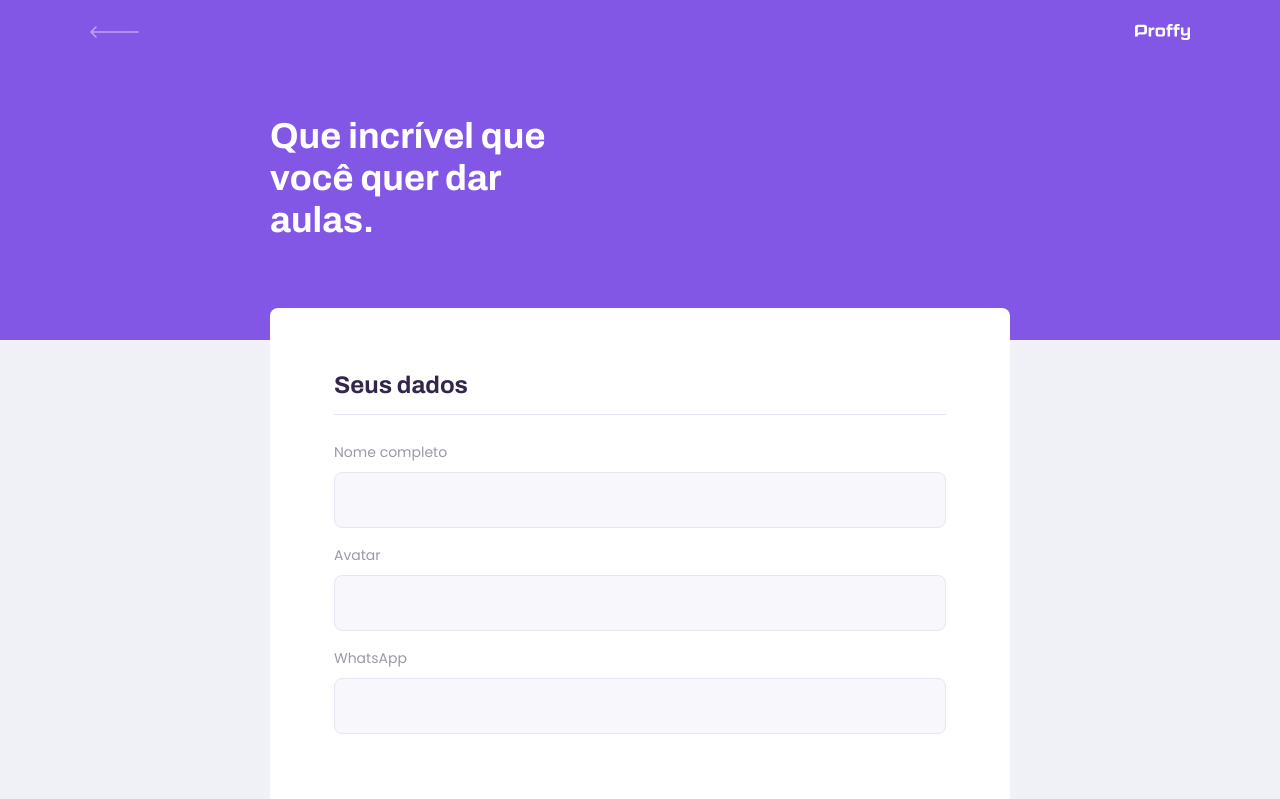
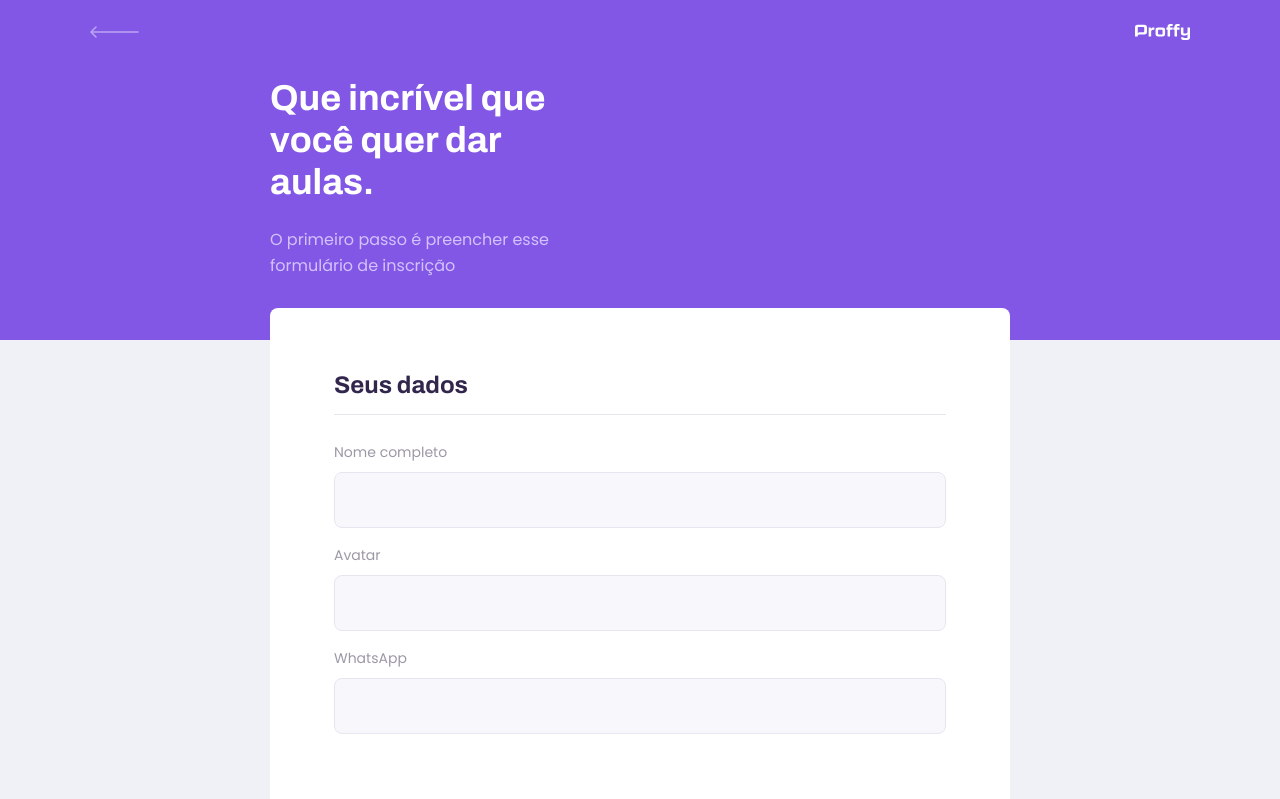
Before and after one commit to BZ3R0/proffy, a React (Create React App) app in the folder web/: page /give-classes in a window 1280 px wide. Shown: the top 799 px of the page. Built offline with nearby package versions, Linux system fonts and the light colour scheme; the HTML template or start-up script is replaced by a standard one.

Commit message:
adding an optional description for a page, and set its layout

```diff
--- a/web/src/components/PageHeader/index.tsx
+++ b/web/src/components/PageHeader/index.tsx
@@ -10,7 +10,7 @@ import './styles.css';
 // Abaixo estão listadas as propriedades que o componente pode receber, se passar ? após o nome da variavel, ela é opcional
 interface PageHeaderProps {
     title: string;
-    // subtitle?: string;
+    description?: string;
 }
 
 // Tenho um componente chamado PageHeader, ele é um FunctionComponent (FC) e ele possui as propriedades de PageHeaderProps
@@ -26,7 +26,7 @@ const PageHeader: React.FC<PageHeaderProps> = (props) => {
 
             <div className="header-content">
                 <strong>{ props.title }</strong>
-
+                { props.description && <p>{ props.description }</p> }
                 { props.children }
             </div>
         </header>
--- a/web/src/components/PageHeader/styles.css
+++ b/web/src/components/PageHeader/styles.css
@@ -40,6 +40,14 @@
     color: var(--color-title-in-primary);
 }
 
+.page-header .header-content p {
+    max-width: 30rem;
+    font-size: 1.6rem;
+    line-height: 2.6rem;
+    color: var(--color-text-in-primary);
+    margin-top: 2.4rem;
+}
+
 @media (min-width: 700px) {
     .page-header {
         height: 340px;
```
